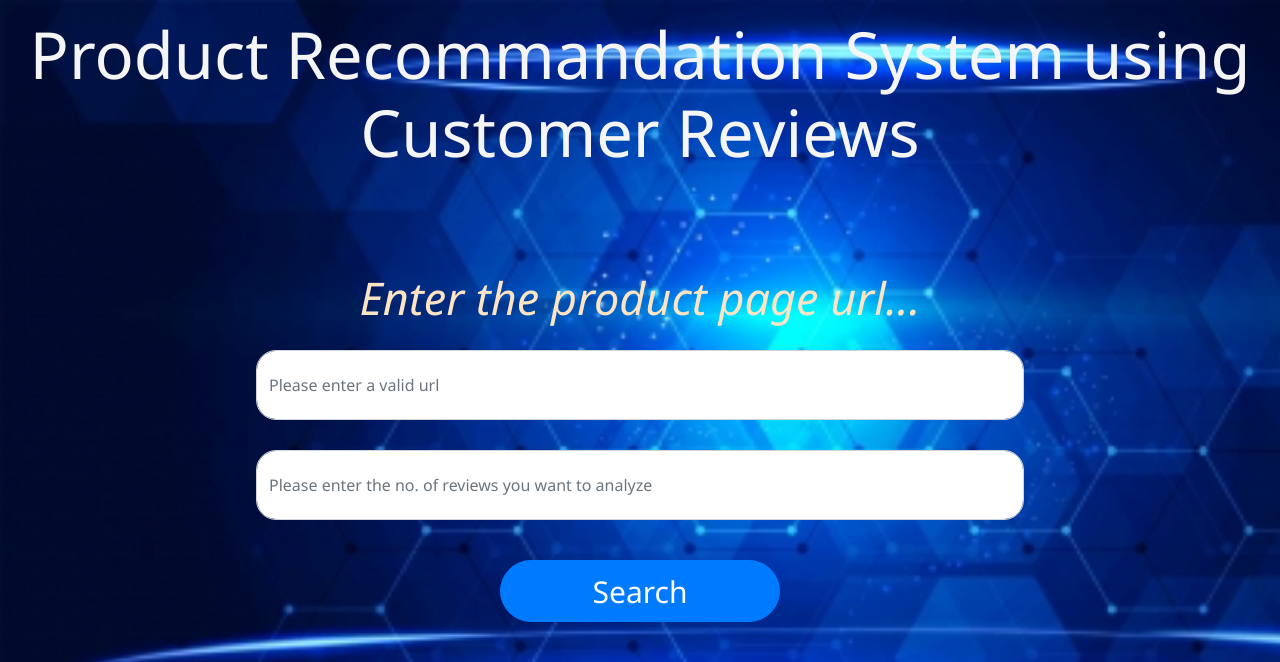
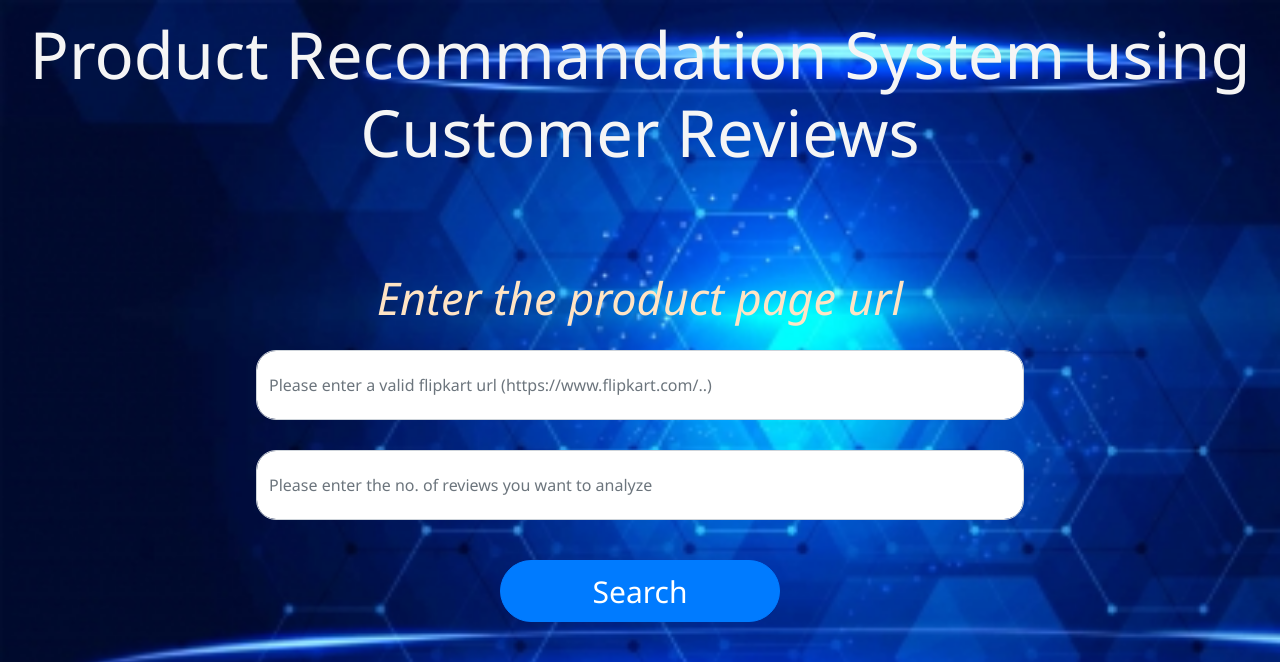
Before and after one commit to shishira7/reviews-analyzer, a Flask app: page / in a window 1280 px wide. Shown: the top 662 px of the page. Run offline with Flask 2, Linux system fonts and the light colour scheme; parts of the project's set-up code (start-up, migrations or seed data) failed here and were passed over.

Commit message:
Update home.html

```diff
--- a/templates/home.html
+++ b/templates/home.html
@@ -75,14 +75,14 @@
         <form action="results">
             <div class="form-group">
                 <h2 style="text-align: center;padding-top: 77px;padding-bottom: 15px;color:bisque;font-size: 45px;">
-                    <i>Enter the product page url...</i></h2>
+                    <i>Enter the product page url</i></h2>
                 <div style="margin: 0 auto;width: 60%;">
 
-                    <input type="url" class="form-control" name='url' id="url" style='border-radius:1.25rem;margin-top: 10px;
-                        margin-bottom: 30px;height: 70px;' placeholder='Please enter a valid url'>
+                    <input type="url" class="form-control" name='url' id="url" pattern="https://www.flipkart.com/.*" style='border-radius:1.25rem;margin-top: 10px;
+                        margin-bottom: 30px;height: 70px;' placeholder='Please enter a valid flipkart url (https://www.flipkart.com/..)' required>
 
-                    <input type="number" class="form-control" name='num' id="num" style='border-radius:1.25rem;height: 70px;margin-bottom: 40px;
-                        ' placeholder='Please enter the no. of reviews you want to analyze'>
+                    <input type="number" class="form-control" name='num' id="num" min = "2" style='border-radius:1.25rem;height: 70px;margin-bottom: 40px;
+                        ' placeholder='Please enter the no. of reviews you want to analyze' required>
 
                     <div style="text-align: center" ;>
                         <button style="width: 280px;font-size: 30px;height: 62px;border-radius: 2.25rem;" type="submit" class="btn btn-primary" onclick="spinner()">Search</button>
```
